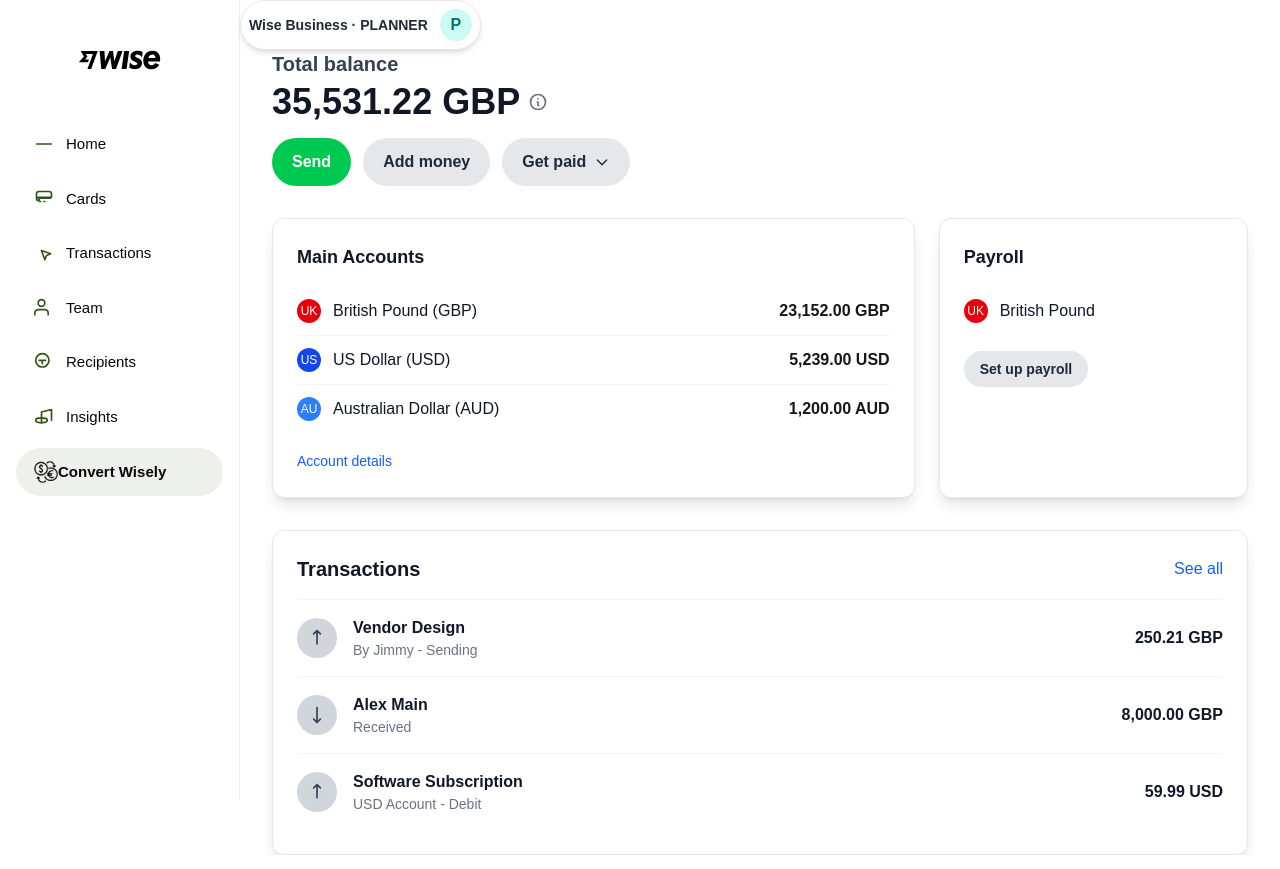
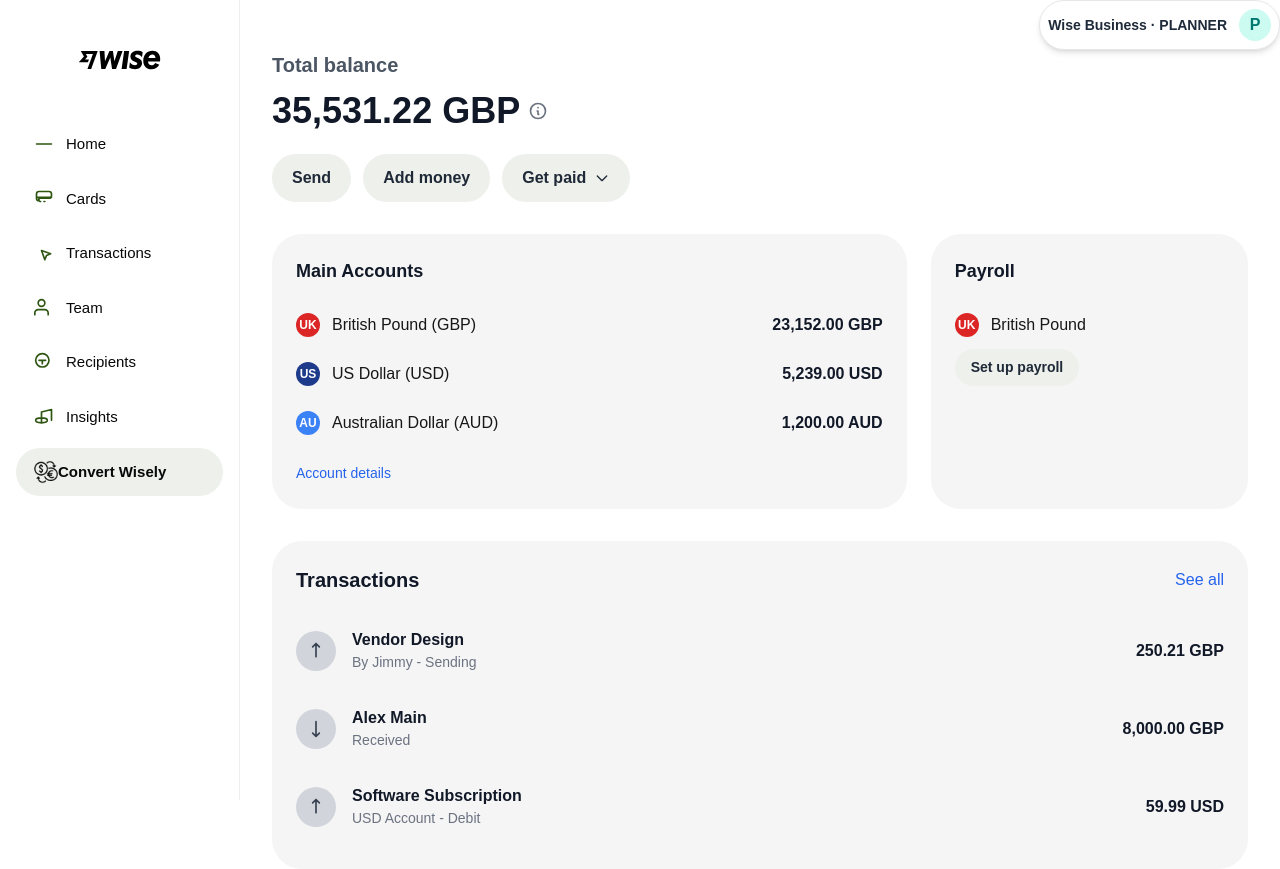
Before and after one commit to zoe-hi/wise, a Next.js app: page / in a window 1280 px wide. Built offline with nearby package versions, Linux system fonts and the light colour scheme.

Commit message:
css update - Home

```diff
--- /dev/null
+++ b/app/Home.css
@@ -0,0 +1,234 @@
+/* Home.css - styling extracted from Tailwind version */
+
+/* Layout */
+.home-container {
+  width: 100%;
+  padding: 0 2rem;
+  box-sizing: border-box;
+}
+
+/* Balance Section */
+.balance-section {
+  margin-bottom: 2rem;
+}
+
+.balance-title {
+  font-size: 1.25rem;
+  font-weight: 600;
+  color: #4b5563;
+}
+
+.balance-row {
+  display: flex;
+  align-items: center;
+  gap: 0.5rem;
+  margin-top: 0.25rem;
+}
+
+.balance-amount {
+  font-size: 2.25rem;
+  font-weight: 800;
+  color: #111827;
+}
+
+.info-icon {
+  width: 20px;
+  height: 20px;
+  color: #6b7280;
+}
+
+.balance-buttons {
+  display: flex;
+  gap: 0.75rem;
+  margin-top: 1rem;
+}
+
+.btn-send {
+  padding: 0.75rem 1.25rem;
+  background: hsl(90, 14%, 93%);
+    color: #1f2937;
+  font-weight: 600;
+  border-radius: 9999px;
+  border: none;
+  cursor: pointer;
+}
+.btn-send:hover { background: #16a34a; }
+
+.btn-gray {
+  padding: 0.75rem 1.25rem;
+  background: hsl(90, 14%, 93%);
+  color: #1f2937;
+  font-weight: 600;
+  border-radius: 9999px;
+  border: none;
+  cursor: pointer;
+}
+.btn-gray:hover { background: #16a34a;  }
+
+.btn-icon {
+  display: flex;
+  align-items: center;
+}
+
+.chevron-icon {
+  width: 16px;
+  height: 16px;
+  margin-left: 0.5rem;
+}
+
+/* Grid Layout */
+.grid-section {
+  display: grid;
+  grid-template-columns: 1fr;
+  gap: 1.5rem;
+  margin-bottom: 2rem;
+}
+
+@media (min-width: 768px) {
+  .grid-section {
+    grid-template-columns: 2fr 1fr;
+  }
+}
+
+/* Card */
+.card {
+  background: hsl(0, 0%, 96%);
+  padding: 1.5rem;
+  border-radius: 30px;
+  /* box-shadow: 0 4px 12px rgba(0,0,0,0.05); */
+  border: none;
+  /* border: 1px solid #e5e7eb; */
+}
+
+.card-title {
+  font-size: 1.125rem;
+  font-weight: 600;
+  color: #111827;
+  margin-bottom: 1rem;
+}
+
+/* Account Rows */
+.account-row {
+  display: flex;
+  justify-content: space-between;
+  align-items: center;
+  padding: 0.75rem 0;
+  border-bottom: 1px solid #f3f4f6;
+  cursor: pointer;
+}
+.account-row:hover { background: #f9fafb; }
+
+.no-border { border-bottom: none !important; }
+
+.account-left {
+  display: flex;
+  align-items: center;
+  gap: 0.75rem;
+}
+
+.flag {
+  width: 24px;
+  height: 24px;
+  border-radius: 9999px;
+  display: flex;
+  align-items: center;
+  justify-content: center;
+  color: #fff;
+  font-size: 0.75rem;
+  font-weight: 700;
+}
+.flag-uk { background: #dc2626; }
+.flag-us { background: #1e3a8a; }
+.flag-au { background: #3b82f6; }
+
+.amount {
+  font-weight: 600;
+  color: #111827;
+}
+
+.link-btn {
+  margin-top: 1rem;
+  font-size: 0.875rem;
+  color: #2563eb;
+  font-weight: 500;
+  background: none;
+  border: none;
+  cursor: pointer;
+}
+.link-btn:hover { text-decoration: underline; }
+
+/* Payroll */
+.payroll-row {
+  display: flex;
+  align-items: center;
+  gap: 0.75rem;
+  padding: 0.75rem 0;
+}
+
+.small {
+  padding: 0.5rem 1rem !important;
+  font-size: 0.875rem !important;
+}
+
+/* Transactions */
+.transactions-header {
+  display: flex;
+  justify-content: space-between;
+  align-items: center;
+  margin-bottom: 1rem;
+}
+
+.transactions-title {
+  font-size: 1.25rem;
+  font-weight: 700;
+  color: #111827;
+}
+
+.see-all {
+  color: #2563eb;
+  font-weight: 500;
+  text-decoration: none;
+}
+.see-all:hover { text-decoration: underline; }
+
+.transaction-row {
+  display: flex;
+  justify-content: space-between;
+  align-items: center;
+  padding: 1rem 0;
+  border-top: 1px solid #f3f4f6;
+  cursor: pointer;
+}
+.transaction-row:hover { background: #f9fafb; }
+
+.transaction-left {
+  display: flex;
+  align-items: center;
+  gap: 1rem;
+}
+
+.icon-circle {
+  width: 40px;
+  height: 40px;
+  background: #d1d5db;
+  border-radius: 9999px;
+  display: flex;
+  align-items: center;
+  justify-content: center;
+}
+
+.transaction-icon {
+  width: 20px;
+  height: 20px;
+  color: #374151;
+}
+
+.transaction-title {
+  font-weight: 600;
+  color: #111827;
+}
+
+.transaction-sub {
+  font-size: 0.875rem;
+  color: #6b7280;
+}
--- a/app/layout.css
+++ b/app/layout.css
@@ -48,7 +48,7 @@
   margin: 1px 1rem;
   cursor: pointer;
 
-  border-radius: 30px; /* pill style */
+  border-radius: 9999px; /* pill style */
   font-size: 15px;
   font-weight: 500;
 
@@ -102,8 +102,6 @@
   margin-left: 240px;
 }
 
-
-
 /* *** Always-active background (Convert Wisely) *** */
 .nav-item--highlight {
   font-weight: 600;
--- a/app/layout.tsx
+++ b/app/layout.tsx
@@ -65,7 +65,7 @@
 
             {/* Main */}
             <div className="main">
-              <div className="topbar">
+              <div className="topbar flex justify-end w-full">
                 <RoleSwitcher />
               </div>
 
--- a/app/page.tsx
+++ b/app/page.tsx
@@ -1,126 +1,112 @@
+import React from 'react';
+import './Home.css';
 import { SvgIcon } from './components/SvgIcon';
 
 export default function Home() {
   return (
-    <div className="w-full px-8">
+    <div className="home-container">
       {/* Total Balance */}
-      <div className="mb-8">
-        <h2 className="text-xl font-semibold text-gray-700">Total balance</h2>
-        <div className="flex items-center space-x-2 mt-1">
-          <p className="text-4xl font-extrabold text-gray-900">35,531.22 GBP</p>
-          <SvgIcon path="M13 16h-1v-4h-1m1-4h.01M21 12a9 9 0 11-18 0 9 9 0 0118 0z" className="w-5 h-5 text-gray-500" />
+      <div className="balance-section">
+        <h2 className="balance-title">Total balance</h2>
+        <div className="balance-row">
+          <p className="balance-amount">35,531.22 GBP</p>
+          <SvgIcon path="M13 16h-1v-4h-1m1-4h.01M21 12a9 9 0 11-18 0 9 9 0 0118 0z" className="info-icon" />
         </div>
-        <div className="flex space-x-3 mt-4">
-          <button className="px-5 py-3 bg-green-500 text-white font-semibold rounded-full hover:bg-green-600">Send</button>
-          <button className="px-5 py-3 bg-gray-200 text-gray-800 font-semibold rounded-full hover:bg-gray-300">Add money</button>
-          <button className="px-5 py-3 bg-gray-200 text-gray-800 font-semibold rounded-full hover:bg-gray-300 flex items-center">
-            Get paid
-            <SvgIcon path="M19 9l-7 7-7-7" className="w-4 h-4 ml-2" />
-          </button>
+        <div className="balance-buttons">
+          <button className="btn-send">Send</button>
+          <button className="btn-gray">Add money</button>
+          <button className="btn-gray btn-icon">Get paid <SvgIcon path="M19 9l-7 7-7-7" className="chevron-icon" /></button>
         </div>
       </div>
 
       {/* Main Accounts & Payroll Cards */}
-      <div className="grid grid-cols-1 md:grid-cols-3 gap-6 mb-8">
+      <div className="grid-section">
+        {/* Main Account */}
+        <div className="card main-account">
+          <h3 className="card-title">Main Accounts</h3>
 
-        {/* Main Account */}
-        <div className="bg-white p-6 rounded-xl shadow-lg border border-gray-200 col-span-2">
-          <h3 className="text-lg font-semibold text-gray-900 mb-4">Main Accounts</h3>
-          <div className="flex items-center justify-between py-3 border-b border-gray-100 hover:bg-gray-50 cursor-pointer">
-            <div className="flex items-center space-x-3">
-              <div className="w-6 h-6 rounded-full bg-red-600 flex items-center justify-center text-white text-xs">UK</div>
-              <div className="text-gray-900">British Pound (GBP)</div>
+          <div className="account-row">
+            <div className="account-left">
+              <div className="flag flag-uk">UK</div>
+              <div>British Pound (GBP)</div>
             </div>
-            <div className="text-right">
-              <p className="font-semibold">23,152.00 GBP</p>
-            </div>
+            <p className="amount">23,152.00 GBP</p>
           </div>
 
-          <div className="flex items-center justify-between py-3 border-b border-gray-100 hover:bg-gray-50 cursor-pointer">
-            <div className="flex items-center space-x-3">
-              <div className="w-6 h-6 rounded-full bg-blue-700 flex items-center justify-center text-white text-xs">US</div>
-              <div className="text-gray-900">US Dollar (USD)</div>
+          <div className="account-row">
+            <div className="account-left">
+              <div className="flag flag-us">US</div>
+              <div>US Dollar (USD)</div>
             </div>
-            <div className="text-right">
-              <p className="font-semibold">5,239.00 USD</p>
-            </div>
+            <p className="amount">5,239.00 USD</p>
           </div>
 
-          <div className="flex items-center justify-between py-3 hover:bg-gray-50 cursor-pointer">
-            <div className="flex items-center space-x-3">
-              <div className="w-6 h-6 rounded-full bg-blue-500 flex items-center justify-center text-white text-xs">AU</div>
-              <div className="text-gray-900">Australian Dollar (AUD)</div>
+          <div className="account-row no-border">
+            <div className="account-left">
+              <div className="flag flag-au">AU</div>
+              <div>Australian Dollar (AUD)</div>
             </div>
-            <div className="text-right">
-              <p className="font-semibold">1,200.00 AUD</p>
-            </div>
+            <p className="amount">1,200.00 AUD</p>
           </div>
 
-          <div className="mt-4">
-            <button className="text-blue-600 font-medium text-sm hover:underline">Account details</button>
-          </div>
+          <button className="link-btn">Account details</button>
         </div>
 
-        {/* Payroll Card */}
-        <div className="bg-white p-6 rounded-xl shadow-lg border border-gray-200">
-          <h3 className="text-lg font-semibold text-gray-900 mb-4">Payroll</h3>
-          <div className="flex items-center space-x-3 py-3">
-            <div className="w-6 h-6 rounded-full bg-red-600 flex items-center justify-center text-white text-xs">UK</div>
-            <div className="text-gray-900">British Pound</div>
+        {/* Payroll */}
+        <div className="card payroll-card">
+          <h3 className="card-title">Payroll</h3>
+          <div className="payroll-row">
+            <div className="flag flag-uk">UK</div>
+            <div>British Pound</div>
           </div>
-          <div className="mt-4">
-            <button className="px-4 py-2 bg-gray-200 text-gray-800 font-semibold rounded-full text-sm hover:bg-gray-300">Set up payroll</button>
-          </div>
+          <button className="btn-gray small">Set up payroll</button>
         </div>
       </div>
 
       {/* Transactions Section */}
-      <div className="bg-white p-6 rounded-xl shadow-lg border border-gray-200">
-        <div className="flex justify-between items-center mb-4">
-          <h3 className="text-xl font-bold text-gray-900">Transactions</h3>
-          <a href="#" className="text-blue-600 font-medium hover:underline">See all</a>
+      <div className="card transactions-card">
+        <div className="transactions-header">
+          <h3 className="transactions-title">Transactions</h3>
+          <a href="#" className="see-all">See all</a>
         </div>
 
-        {/* Transaction Item 1 */}
-        <div className="flex justify-between items-center py-4 border-t border-gray-100 hover:bg-gray-50 cursor-pointer">
-          <div className="flex items-center space-x-4">
-            <div className="w-10 h-10 bg-gray-300 rounded-full flex items-center justify-center">
-              <SvgIcon path="M8 7l4-4m0 0l4 4m-4-4v16" className="w-5 h-5 text-gray-700" />
+        <div className="transaction-row">
+          <div className="transaction-left">
+            <div className="icon-circle">
+              <SvgIcon path="M8 7l4-4m0 0l4 4m-4-4v16" className="transaction-icon" />
             </div>
             <div>
-              <p className="font-semibold text-gray-900">Vendor Design</p>
-              <p className="text-sm text-gray-500">By Jimmy - Sending</p>
+              <p className="transaction-title">Vendor Design</p>
+              <p className="transaction-sub">By Jimmy - Sending</p>
             </div>
           </div>
-          <p className="font-semibold text-gray-900">250.21 GBP</p>
+          <p className="amount">250.21 GBP</p>
         </div>
 
-        {/* Transaction Item 2 */}
-        <div className="flex justify-between items-center py-4 border-t border-gray-100 hover:bg-gray-50 cursor-pointer">
-          <div className="flex items-center space-x-4">
-            <div className="w-10 h-10 bg-gray-300 rounded-full flex items-center justify-center">
-              <SvgIcon path="M16 17l-4 4m0 0l-4-4m4 4V3" className="w-5 h-5 text-gray-700" />
+        <div className="transaction-row">
+          <div className="transaction-left">
+            <div className="icon-circle">
+              <SvgIcon path="M16 17l-4 4m0 0l-4-4m4 4V3" className="transaction-icon" />
             </div>
             <div>
-              <p className="font-semibold text-gray-900">Alex Main</p>
-              <p className="text-sm text-gray-500">Received</p>
+              <p className="transaction-title">Alex Main</p>
+              <p className="transaction-sub">Received</p>
             </div>
           </div>
-          <p className="font-semibold text-gray-900">8,000.00 GBP</p>
+          <p className="amount">8,000.00 GBP</p>
         </div>
 
-        {/* Transaction Item 3 */}
-        <div className="flex justify-between items-center py-4 border-t border-gray-100 hover:bg-gray-50 cursor-pointer">
-          <div className="flex items-center space-x-4">
-            <div className="w-10 h-10 bg-gray-300 rounded-full flex items-center justify-center">
-              <SvgIcon path="M8 7l4-4m0 0l4 4m-4-4v16" className="w-5 h-5 text-gray-700" />
+        <div className="transaction-row no-border">
+          <div className="transaction-left">
+            <div className="icon-circle">
+              <SvgIcon path="M8 7l4-4m0 0l4 4m-4-4v16" className="transaction-icon" />
             </div>
             <div>
-              <p className="font-semibold text-gray-900">Software Subscription</p>
-              <p className="text-sm text-gray-500">USD Account - Debit</p>
+              <p className="transaction-title">Software Subscription</p>
+              <p className="transaction-sub">USD Account - Debit</p>
             </div>
           </div>
-          <p className="font-semibold text-gray-900">59.99 USD</p>
+          <p className="amount">59.99 USD</p>
         </div>
       </div>
     </div>
```
